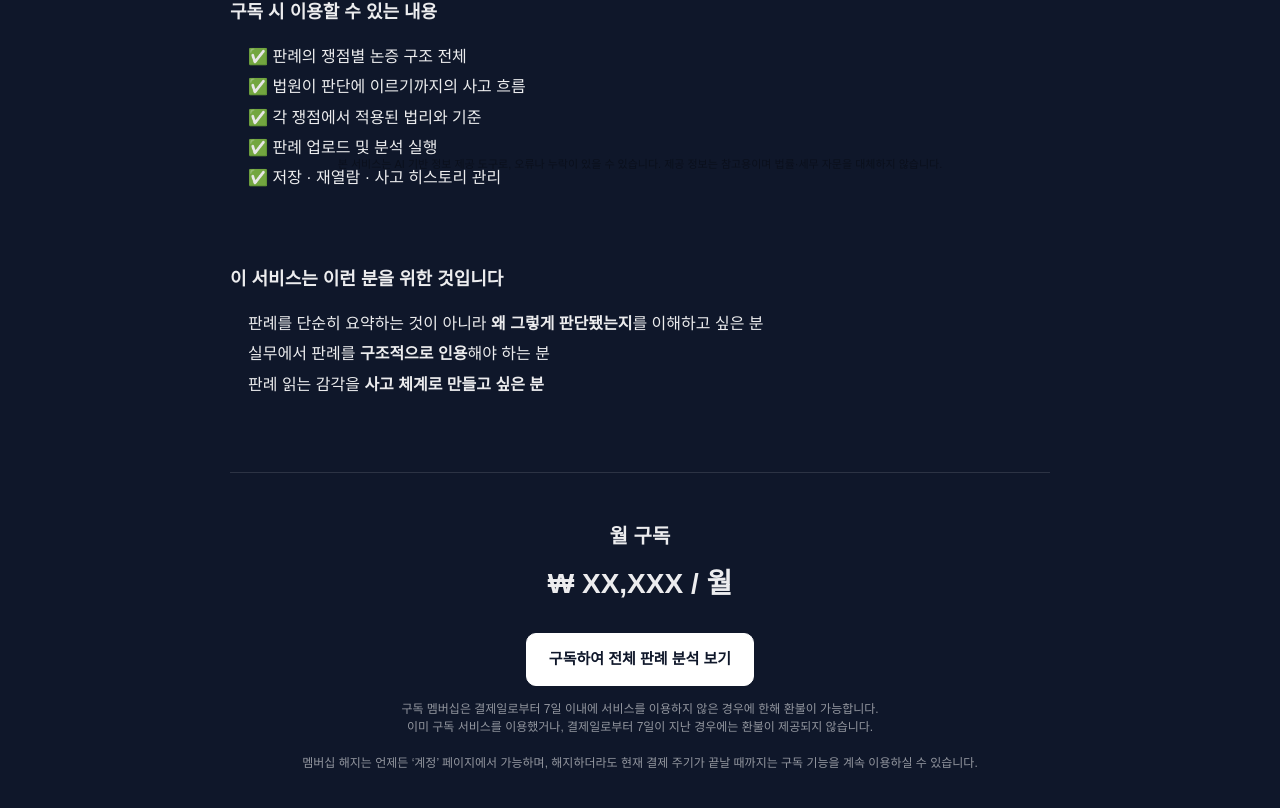
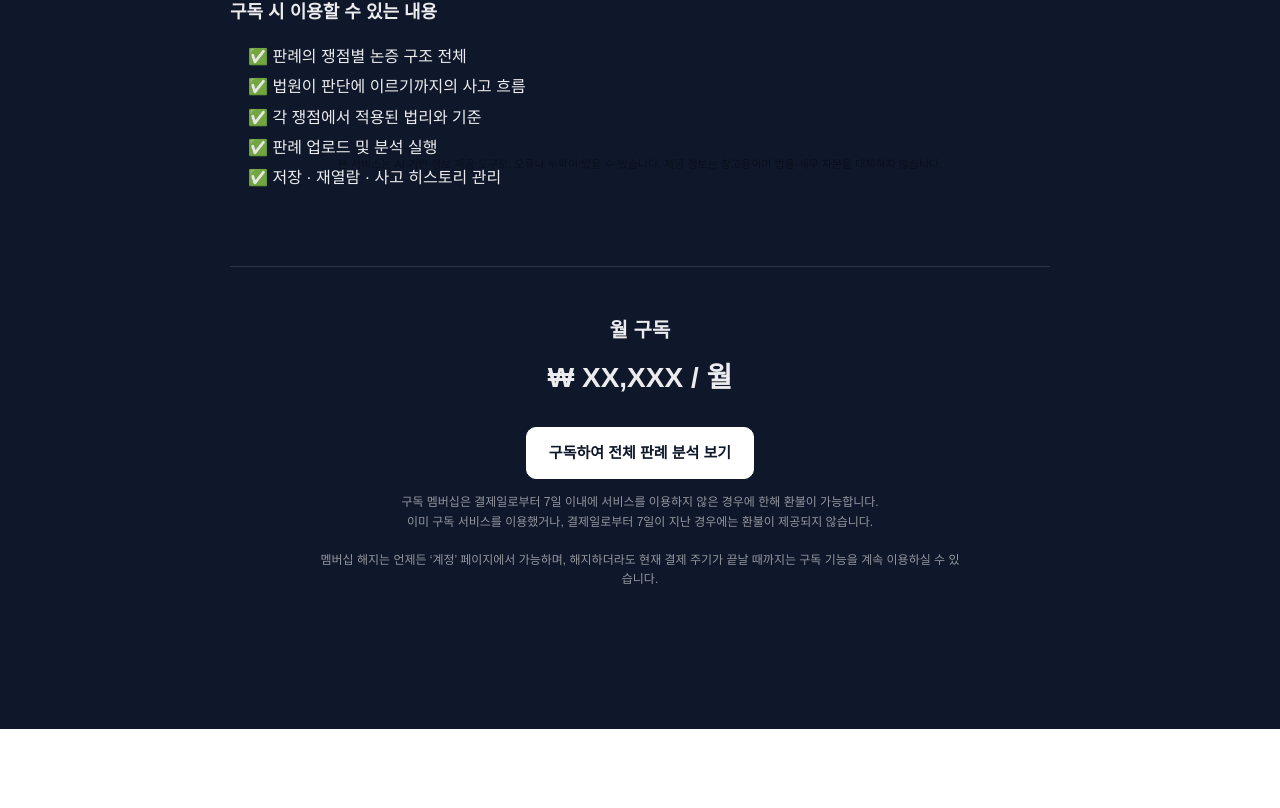
Before and after one commit to HAMHUIHEON/law-frontend, a Next.js app: page /me/subscribe in a window 1280 px wide. Shown: the part 622-1430 px from the top of the page. After the commit the page ends 1351 px from the top, so only its background shows below. Built offline with nearby package versions, Linux system fonts and the light colour scheme.

Commit message:
feat: apply subscription gating and dynamic subscribe copy for case/law/strategy

```diff
--- a/app/me/subscribe/page.tsx
+++ b/app/me/subscribe/page.tsx
@@ -1,8 +1,14 @@
 // app/me/subscribe/page.tsx
 "use client";
 
+import { Suspense, useMemo } from "react";
 import { useRouter, useSearchParams } from "next/navigation";
 
+export const dynamic = "force-dynamic";
+
+/* =========================
+ * COPY (네가 만든 거 그대로)
+ * ========================= */
 const COPY_BY_FROM = {
   case: {
     heroTitle: (
@@ -42,6 +48,8 @@ const COPY_BY_FROM = {
       "판례 업로드 및 분석 실행",
       "저장 · 재열람 · 사고 히스토리 관리",
     ],
+    afterPath: "/cases",
+    cta: "구독하여 전체 판례 분석 보기",
   },
 
   law: {
@@ -84,6 +92,8 @@ const COPY_BY_FROM = {
       "조문 ↔ 판단 단계 간 연계 탐색",
       "해석·검토 내용 저장 및 재열람",
     ],
+    afterPath: "/law",
+    cta: "구독하여 전체 법령 분석 보기",
   },
 
   strategy: {
@@ -121,17 +131,19 @@ const COPY_BY_FROM = {
       "사고 단계별 구조화된 정리",
       "전략 사고 저장 및 재활용",
     ],
+    afterPath: "/strategy",
+    cta: "구독하여 전체 전략 보기",
   },
 } as const;
 
-
-export default function SubscribePage() {
+/* =========================
+ * Inner (실제 페이지)
+ * ========================= */
+function SubscribePageInner() {
   const router = useRouter();
   const searchParams = useSearchParams();
-  const from = searchParams.get("from") ?? "case";
-  const copy =
-    COPY_BY_FROM[from as "case" | "law" | "strategy"] ??
-    COPY_BY_FROM.case;
+  const from = (searchParams.get("from") ?? "case") as keyof typeof COPY_BY_FROM;
+  const copy = COPY_BY_FROM[from] ?? COPY_BY_FROM.case;
 
   return (
     <main
@@ -143,125 +155,51 @@ export default function SubscribePage() {
       }}
     >
       <div style={{ maxWidth: 820, margin: "0 auto" }}>
-        {/* ================= HERO ================= */}
+        {/* HERO */}
         <section style={{ marginBottom: 64 }}>
-          <h1
-            style={{
-              fontSize: 34,
-              fontWeight: 700,
-              lineHeight: 1.25,
-              marginBottom: 18,
-              letterSpacing: "-0.01em",
-            }}
-          >
-            {copy.heroTitle}
-          </h1>
-
-          <p
-            style={{
-              fontSize: 16,
-              lineHeight: 1.8,
-              color: "rgba(255,255,255,0.65)",
-              maxWidth: 680,
-            }}
-          >
-            {copy.heroDesc}
-            </p>
+          <h1 style={heroTitleStyle}>{copy.heroTitle}</h1>
+          <p style={heroDescStyle}>{copy.heroDesc}</p>
         </section>
 
-        {/* ================= WHY LOCKED ================= */}
+        {/* WHY LOCKED */}
         <section style={{ marginBottom: 72 }}>
           <h2 style={sectionTitle}>지금 보고 계셨던 분석에 대해</h2>
-
-        <p style={paragraph}>
-        {copy.whyLocked}
-        </p>
-
+          <p style={paragraph}>{copy.whyLocked}</p>
         </section>
 
-        {/* ================= WHAT YOU GET ================= */}
+        {/* BENEFITS */}
         <section style={{ marginBottom: 72 }}>
           <h2 style={sectionTitle}>구독 시 이용할 수 있는 내용</h2>
-
           <ul style={{ paddingLeft: 18, lineHeight: 1.9 }}>
-          {copy.benefits.map((item, idx) => (
-            <li key={idx}>✅ {item}</li>
+            {copy.benefits.map((b, i) => (
+              <li key={i}>✅ {b}</li>
             ))}
           </ul>
         </section>
 
-        {/* ================= WHO IT IS FOR ================= */}
-        <section style={{ marginBottom: 72 }}>
-          <h2 style={sectionTitle}>이 서비스는 이런 분을 위한 것입니다</h2>
-
-          <ul style={{ paddingLeft: 18, lineHeight: 1.9 }}>
-            <li>
-              판례를 단순히 요약하는 것이 아니라
-              <strong> 왜 그렇게 판단됐는지</strong>를 이해하고 싶은 분
-            </li>
-            <li>
-              실무에서 판례를
-              <strong> 구조적으로 인용</strong>해야 하는 분
-            </li>
-            <li>
-              판례 읽는 감각을
-              <strong> 사고 체계로 만들고 싶은 분</strong>
-            </li>
-          </ul>
-        </section>
-
-        {/* ================= CTA ================= */}
-        <section
-          style={{
-            borderTop: "1px solid rgba(255,255,255,0.12)",
-            paddingTop: 48,
-            textAlign: "center",
-          }}
-        >
-          <p
-            style={{
-              fontSize: 20,
-              fontWeight: 600,
-              marginBottom: 12,
-            }}
-          >
-            월 구독
-          </p>
-
-          <p
-            style={{
-              fontSize: 28,
-              fontWeight: 700,
-              marginBottom: 28,
-            }}
-          >
-            ₩ XX,XXX / 월
-          </p>
+        {/* CTA */}
+        <section style={ctaSectionStyle}>
+          <p style={{ fontSize: 20, fontWeight: 600, marginBottom: 12 }}>월 구독</p>
+          <p style={{ fontSize: 28, fontWeight: 700, marginBottom: 28 }}>₩ XX,XXX / 월</p>
 
           <button
             onClick={async () => {
               await fetch("/api/me/subscribe", { method: "POST" });
-              router.push("/cases"); // 구독 후 다시 판례로
+              router.push(copy.afterPath);
             }}
-            style={{
-              padding: "14px 22px",
-              borderRadius: 10,
-              border: "1px solid #ffffff",
-              background: "#ffffff",
-              color: "#0f172a",
-              fontSize: 15,
-              fontWeight: 600,
-              cursor: "pointer",
-            }}
+            style={ctaButtonStyle}
           >
-            구독하여 전체 판례 분석 보기
+            {copy.cta}
           </button>
-
          <p
               style={{
                 marginTop: 14,
                 fontSize: 12,
                 color: "rgba(255,255,255,0.55)",
+                lineHeight: 1.6,
+                maxWidth: 640,
+                marginLeft: "auto",
+                marginRight: "auto",
               }}
             >
               구독 멤버십은 결제일로부터 7일 이내에 서비스를 이용하지 않은 경우에 한해 환불이 가능합니다.
@@ -272,20 +210,67 @@ export default function SubscribePage() {
               해지하더라도 현재 결제 주기가 끝날 때까지는 구독 기능을 계속 이용하실 수 있습니다.
             </p>
           </section>
+
+
       </div>
     </main>
   );
 }
 
-const sectionTitle: React.CSSProperties = {
+/* =========================
+ * Suspense Wrapper
+ * ========================= */
+export default function SubscribePage() {
+  return (
+    <Suspense fallback={<p style={{ padding: 32 }}>불러오는 중…</p>}>
+      <SubscribePageInner />
+    </Suspense>
+  );
+}
+
+/* =========================
+ * Styles
+ * ========================= */
+const heroTitleStyle = {
+  fontSize: 34,
+  fontWeight: 700,
+  lineHeight: 1.25,
+  marginBottom: 18,
+  letterSpacing: "-0.01em",
+};
+
+const heroDescStyle = {
+  fontSize: 16,
+  lineHeight: 1.8,
+  color: "rgba(255,255,255,0.65)",
+  maxWidth: 680,
+};
+
+const sectionTitle = {
   fontSize: 18,
   fontWeight: 600,
   marginBottom: 16,
 };
 
-const paragraph: React.CSSProperties = {
+const paragraph = {
   fontSize: 15,
   lineHeight: 1.9,
   color: "rgba(255,255,255,0.7)",
-  marginBottom: 16,
 };
+
+const ctaSectionStyle = {
+  borderTop: "1px solid rgba(255,255,255,0.12)",
+  paddingTop: 48,
+  textAlign: "center" as const,
+};
+
+const ctaButtonStyle = {
+  padding: "14px 22px",
+  borderRadius: 10,
+  border: "1px solid #ffffff",
+  background: "#ffffff",
+  color: "#0f172a",
+  fontSize: 15,
+  fontWeight: 600,
+  cursor: "pointer",
+};
```
Lines whose indentation alone changed are shown as unchanged.
